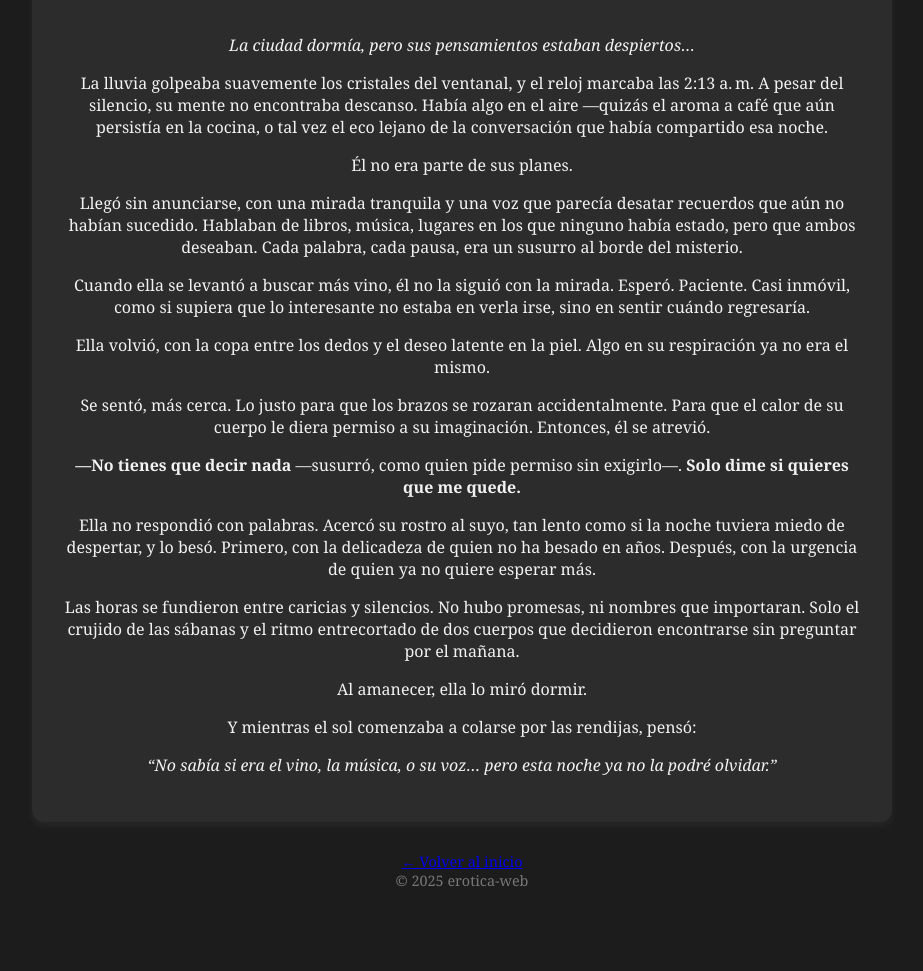
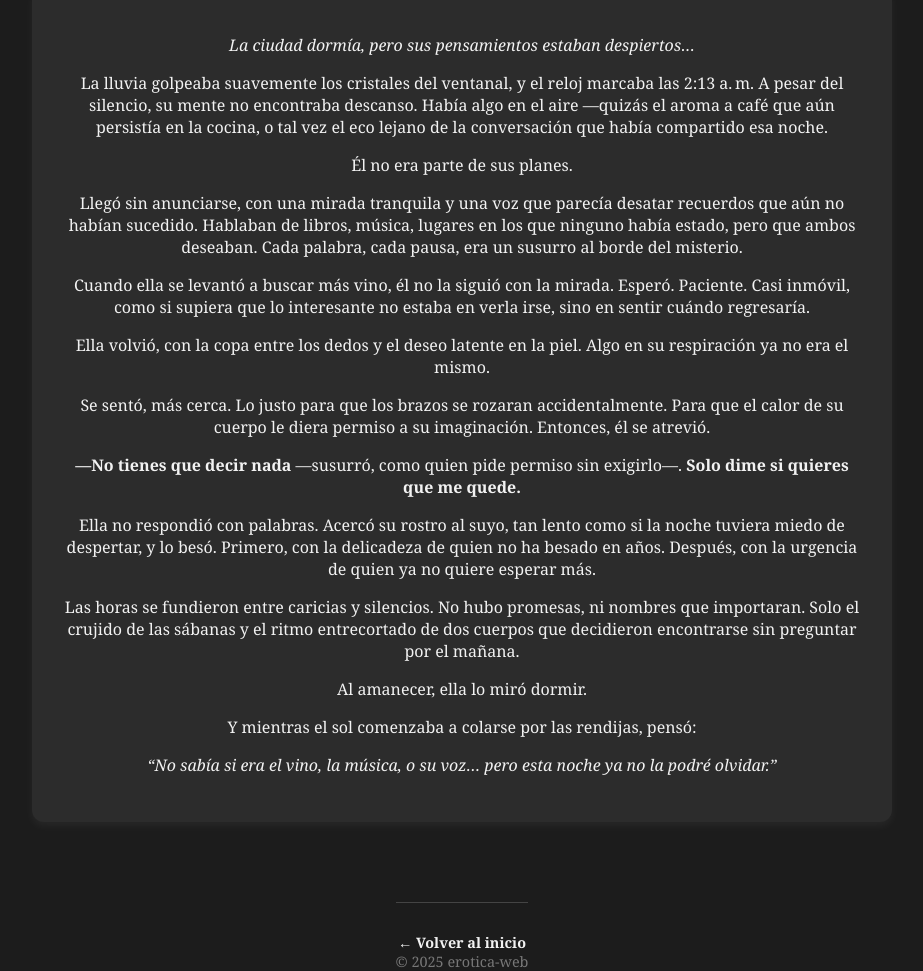
Before and after one commit to Cris2293-dark/erotica-web, a website: page client/historia1.html in a window 1280 px wide. Shown: the part 122-1093 px from the top of the page, without its empty margins (178-1101 px from the left). Before the commit the page ends 1042 px from the top, so only its background shows below. Drawn offline with Linux system fonts and the light colour scheme.

Commit message:
Mejora footer: línea decorativa y animación hover

```diff
--- a/client/estilos.css
+++ b/client/estilos.css
@@ -77,10 +77,26 @@ li a:hover {
 }
 
 /* Pie de página */
+
 footer {
   text-align: center;
-  margin-top: auto;
-  margin-bottom: 30px;
+  margin-top: 50px;
+  padding-top: 20px;
+  border-top: 1px solid #444;
   color: #777;
   font-size: 0.9rem;
 }
+
+footer a {
+  display: inline-block;
+  margin-top: 10px;
+  color: #f2f2f2;
+  text-decoration: none;
+  font-weight: bold;
+  transition: color 0.3s ease, transform 0.3s ease;
+}
+
+footer a:hover {
+  color: #d12d6f;
+  transform: translateY(-2px);
+}
```
